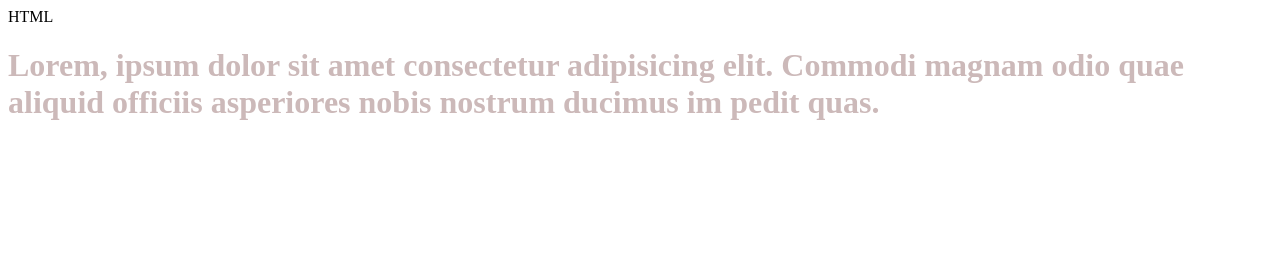
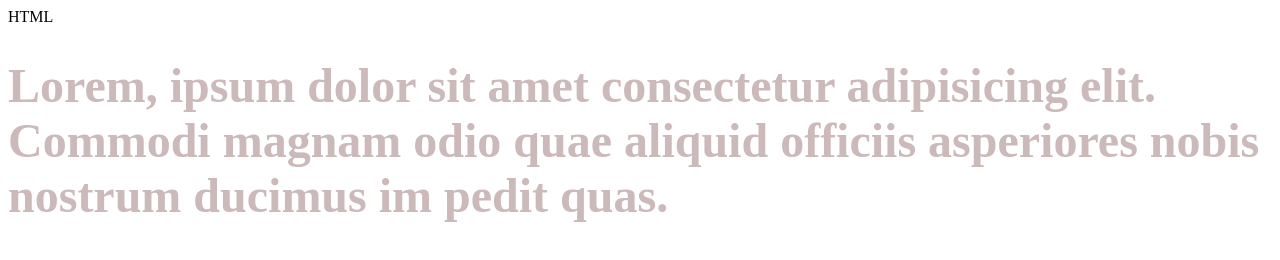
Before and after one commit to Sedrak1992/jquery, a plain HTML site: page index.html in a window 1280 px wide. Drawn offline with Linux system fonts and the light colour scheme.

Commit message:
font-size

```diff
--- a/index.html
+++ b/index.html
@@ -8,7 +8,7 @@
 </head>
 <body>
     <div>HTML</div>
-    <h1 style="color: rgb(204, 185, 185);">Lorem, ipsum dolor sit amet consectetur adipisicing elit. Commodi
+    <h1 style="color: rgb(204, 185, 185); font-size: 3em;">Lorem, ipsum dolor sit amet consectetur adipisicing elit. Commodi
         magnam odio quae aliquid officiis asperiores nobis nostrum ducimus im
         pedit quas.
     </h1>
```
